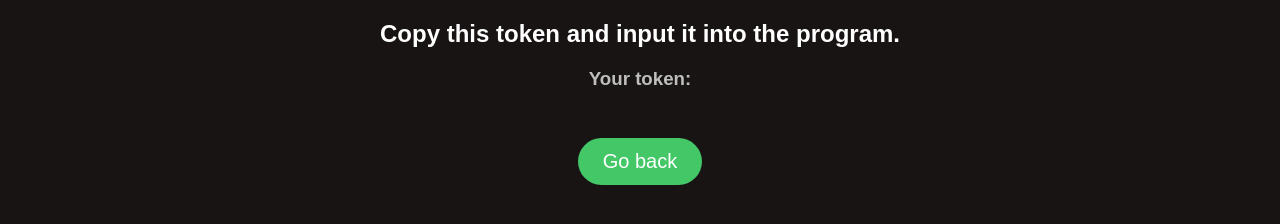
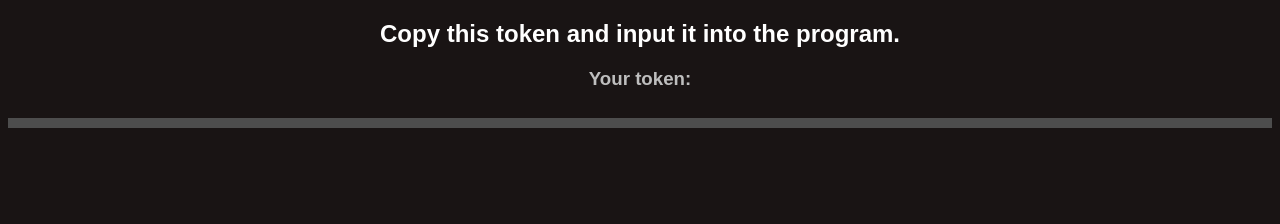
Before and after one commit to filiptrplan/spotify-cover-art, a website: page display-token/index.html in a window 1280 px wide. Drawn offline with Linux system fonts and the light colour scheme.

Commit message:
don't redirect

```diff
--- a/display-token/index.html
+++ b/display-token/index.html
@@ -13,7 +13,6 @@
         <h2>Copy this token and input it into the program.</h2>
         <h3>Your token:</h3><br>
         <h1 id="token">test_token</h1>
-        <a class="myButton" href="https://zlink.app.spotify.com/index.html">Go back</a>
     </div>
     <script>
         const urlParams = new URLSearchParams(window.location.search);
@@ -41,21 +40,9 @@
         color: white;
         margin-top: 10px;
         margin-bottom: 10px;
-        font-size: 50px;
-    }
-
-    .myButton {
-        background-color: #44c767;
-        border-radius: 33px;
-        display: inline-block;
-        cursor: pointer;
-        color: #ffffff;
-        font-family: Arial;
-        font-size: 20px;
-        padding: 12px 25px;
-        text-decoration: none;
-        border: 0;
-        margin-top: 20px;
+        font-size: 30px;
+        padding: 5px;
+        background-color: rgb(77, 77, 77);
     }
 </style>
 
```
Also changed, not shown: payload.js (+12 -8 lines).
